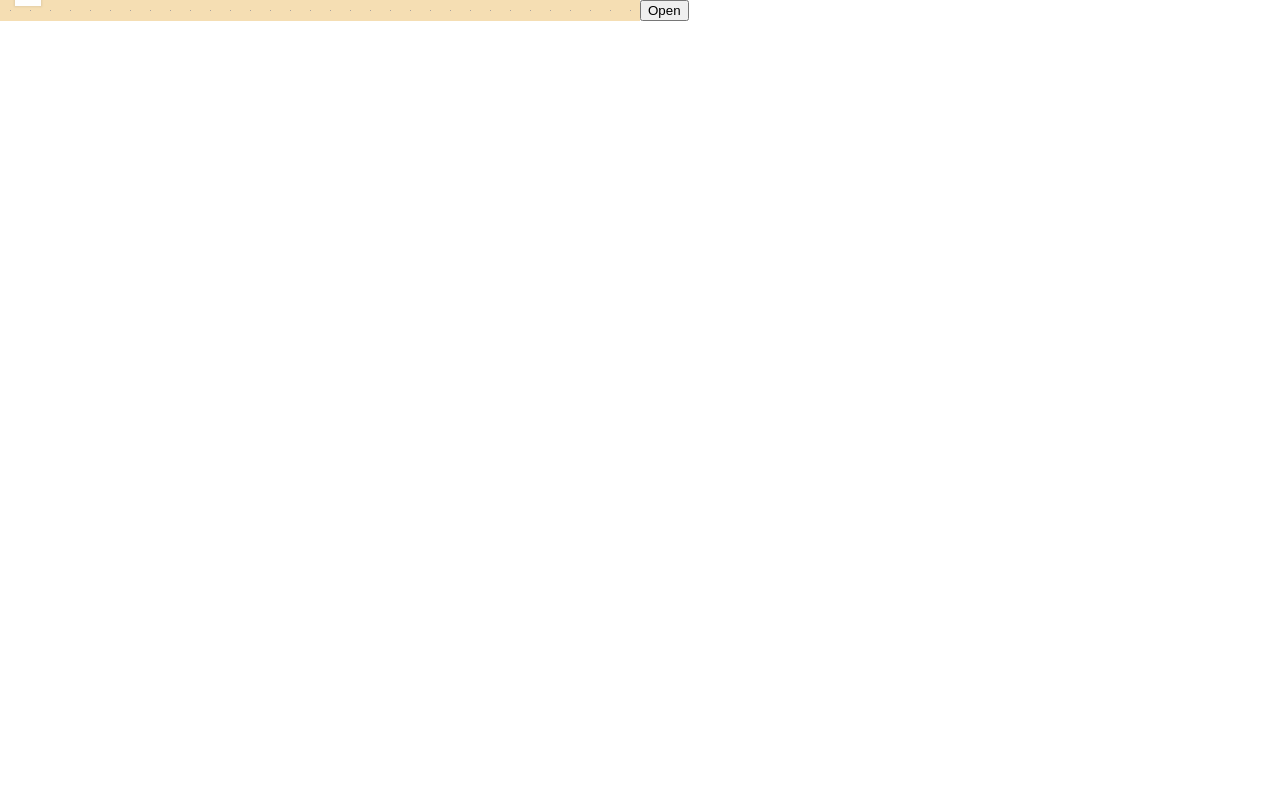
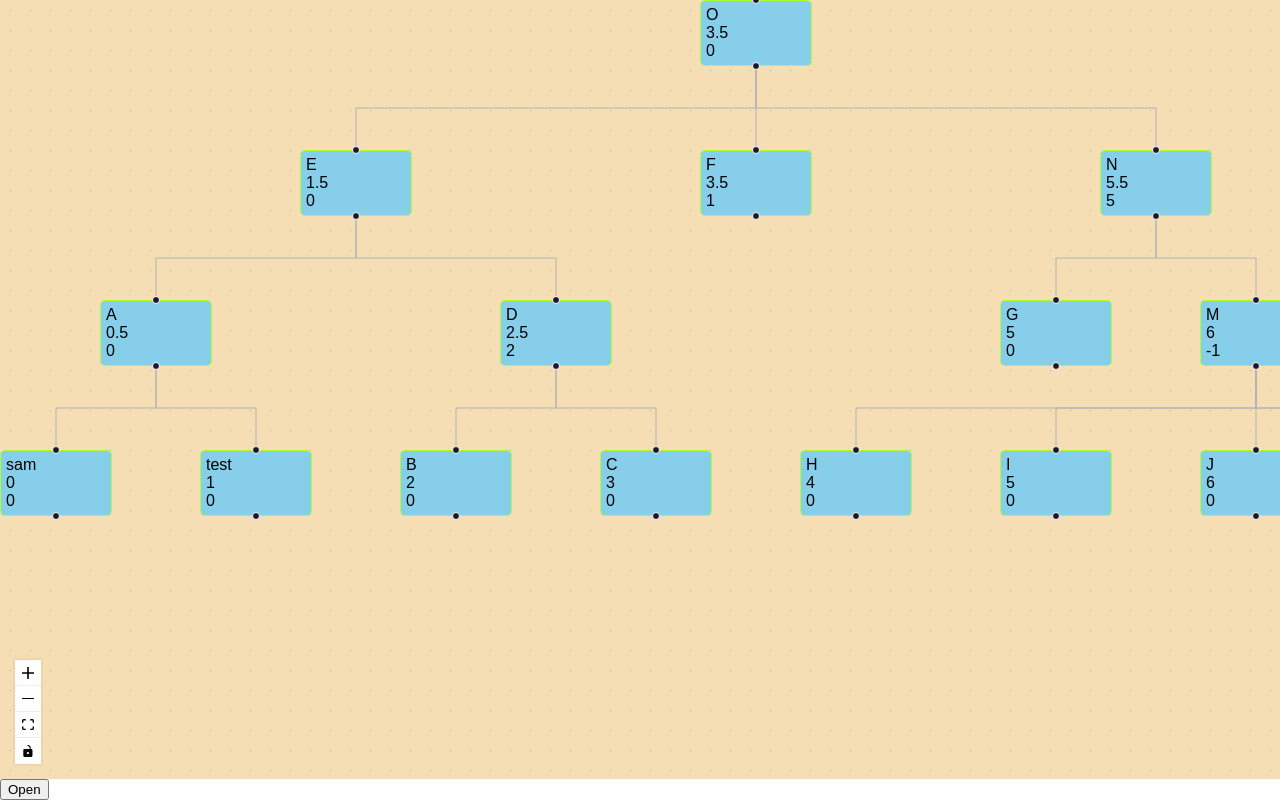
Before and after one commit to repeatyourselfpls/family-tree-v2, a React (Vite) app: page / in a window 1280 px wide. Built offline with nearby package versions, Linux system fonts and the light colour scheme.

Commit message:
anotha day

```diff
--- a/src/index.css
+++ b/src/index.css
@@ -8,6 +8,8 @@ body {
   display: grid;
   grid-template-columns: 1fr 1fr;
   grid-template-rows: 1fr;
+  height: 100vh;
+  width: 100vw;
 }
 
 #app {
@@ -15,9 +17,7 @@ body {
 }
 
 #flow {
-  width: 100%;
-  height: 100%;
-  grid-column: 2 / span -1;
+  grid-column: 1 / span 2;
   grid-row: 1 / span -1;
 }
 
```
